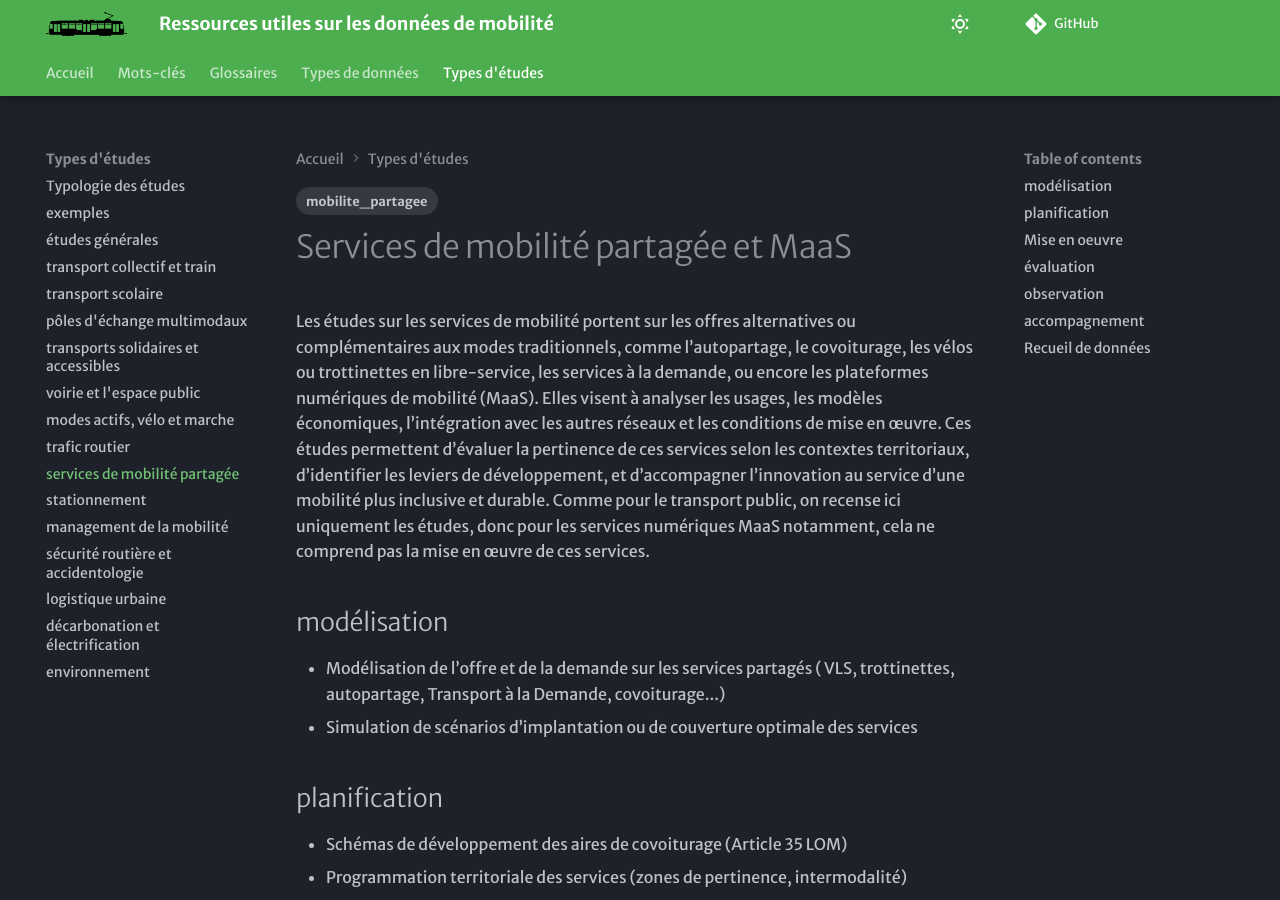
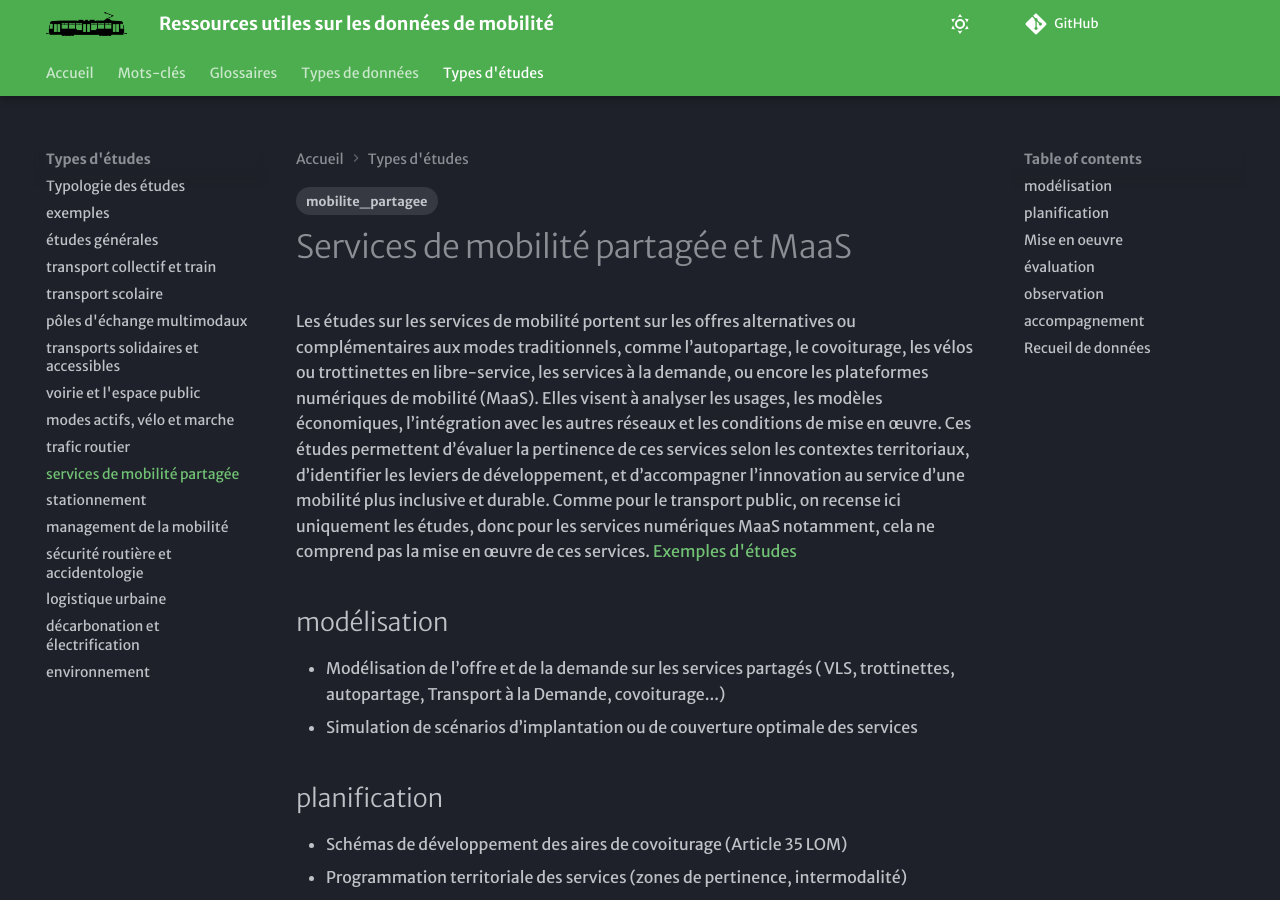
Before and after one commit to xdurang/mobscidat, an MkDocs documentation site: the page built from docs/type_etudes/TE_mobilite_partagee.md, in a window 1280 px wide and 900 px high. Built offline with MkDocs 1.6.1 and Material for MkDocs 9.7.7, drawn with Linux system fonts in a browser that asks for light colours; some web fonts are replaced; comment, search, counter and statistics services are not loaded.

Commit message:
Update TE_mobilite_partagee.md

```diff
--- a/docs/type_etudes/TE_mobilite_partagee.md
+++ b/docs/type_etudes/TE_mobilite_partagee.md
@@ -6,6 +6,7 @@ tags:
 # Services de mobilité partagée et MaaS
 Les études sur les services de mobilité portent sur les offres alternatives ou complémentaires aux modes traditionnels, comme l’autopartage, le covoiturage, les vélos ou trottinettes en libre-service, les services à la demande, ou encore les plateformes numériques de mobilité (MaaS). Elles visent à analyser les usages, les modèles économiques, l’intégration avec les autres réseaux et les conditions de mise en œuvre. Ces études permettent d’évaluer la pertinence de ces services selon les contextes territoriaux, d’identifier les leviers de développement, et d’accompagner l’innovation au service d’une mobilité plus inclusive et durable.
 Comme pour le transport public, on recense ici uniquement les études, donc pour les services numériques MaaS notamment, cela ne comprend pas la mise en œuvre de ces services.
+[Exemples d'études](https://documentsmarches.francemobilites.fr/Search/?sort=score&sortOrder=desc&highlight=true&facet=true&r=1&f_type=DOCUMENT&f_property.FMCode.PublicContractClass.natureOfPrestations_string=Etude+service&l_property.FMCode.PublicContractClass.natureOfPrestations_string=25&l_property.FMCode.PublicContractClass.metierIndex_string=25&text=services+de+mobilit%C3%A9+OU+trottinette+OU+autopartage+OU+covoiturage)
 
 ## modélisation
 - Modélisation de l’offre et de la demande sur les services partagés ( VLS, trottinettes, autopartage, Transport à la Demande, covoiturage...)
```
